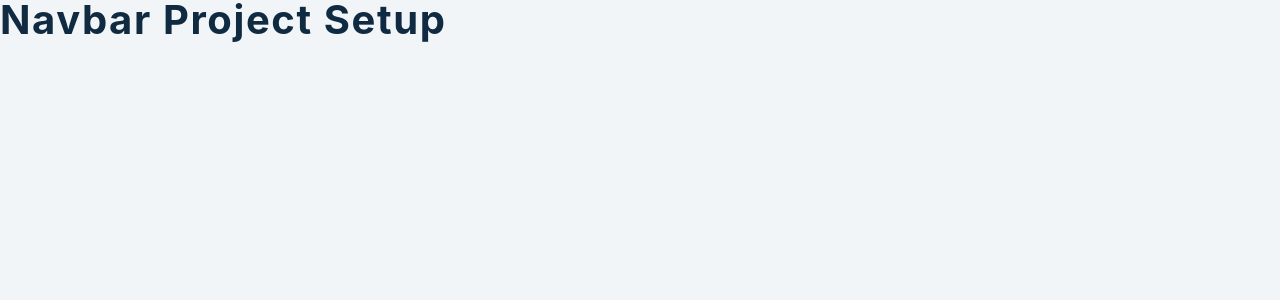
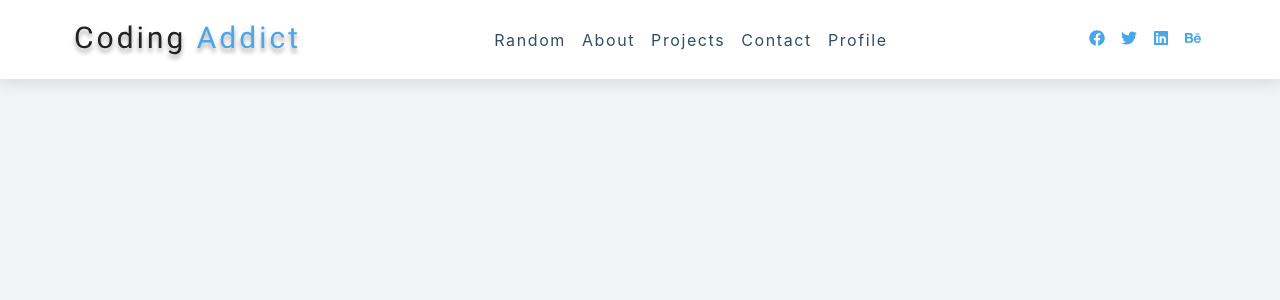
Before and after one commit to wkberezowski/react-projects, a React (Create React App) app: page / in a window 1280 px wide. Shown: the top 300 px of the page. Built offline with nearby package versions, Linux system fonts and the light colour scheme.

Commit message:
added toggling functionality

```diff
--- a/src/App.js
+++ b/src/App.js
@@ -1,11 +1,12 @@
-import React from 'react'
-import Navbar from './Navbar'
+import React from 'react';
+import Navbar from './Navbar';
+
 function App() {
   return (
     <>
-      <h2>navbar project setup</h2>
+      <Navbar />
     </>
-  )
+  );
 }
 
-export default App
+export default App;
--- a/src/Navbar.js
+++ b/src/Navbar.js
@@ -1,10 +1,62 @@
-import React, { useState, useRef, useEffect } from 'react'
-import { FaBars, FaTwitter } from 'react-icons/fa'
-import { links, social } from './data'
-import logo from './logo.svg'
+import React, { useState, useRef, useEffect } from 'react';
+import { FaBars } from 'react-icons/fa';
+import { links, social } from './data';
+import logo from './logo.svg';
 
 const Navbar = () => {
-  return <h4>navbar</h4>
-}
+  const [showLinks, setShowLinks] = useState(false);
 
-export default Navbar
+  const linksContainerRef = useRef(null);
+  const linksRef = useRef(null);
+
+  useEffect(() => {
+    const linksHeight = linksRef.current.getBoundingClientRect().height;
+
+    if (showLinks) {
+      linksContainerRef.current.style.height = `${linksHeight}px`;
+    } else {
+      linksContainerRef.current.style.height = '0px';
+    }
+  }, [showLinks]);
+
+  return (
+    <nav>
+      <div className='nav-center'>
+        <div className='nav-header'>
+          <img src={logo} alt='logo' />
+          <button
+            className='nav-toggle'
+            onClick={() => setShowLinks(!showLinks)}
+          >
+            <FaBars />
+          </button>
+        </div>
+        <div className='links-container' ref={linksContainerRef}>
+          <ul className='links' ref={linksRef}>
+            {links.map((link) => {
+              const { id, url, text } = link;
+              return (
+                <li key={id}>
+                  <a href={url}>{text}</a>
+                </li>
+              );
+            })}
+          </ul>
+        </div>
+
+        <ul className='social-icons'>
+          {social.map((socialIcon) => {
+            const { id, url, icon } = socialIcon;
+            return (
+              <li key={id}>
+                <a href={url}>{icon}</a>
+              </li>
+            );
+          })}
+        </ul>
+      </div>
+    </nav>
+  );
+};
+
+export default Navbar;
```
